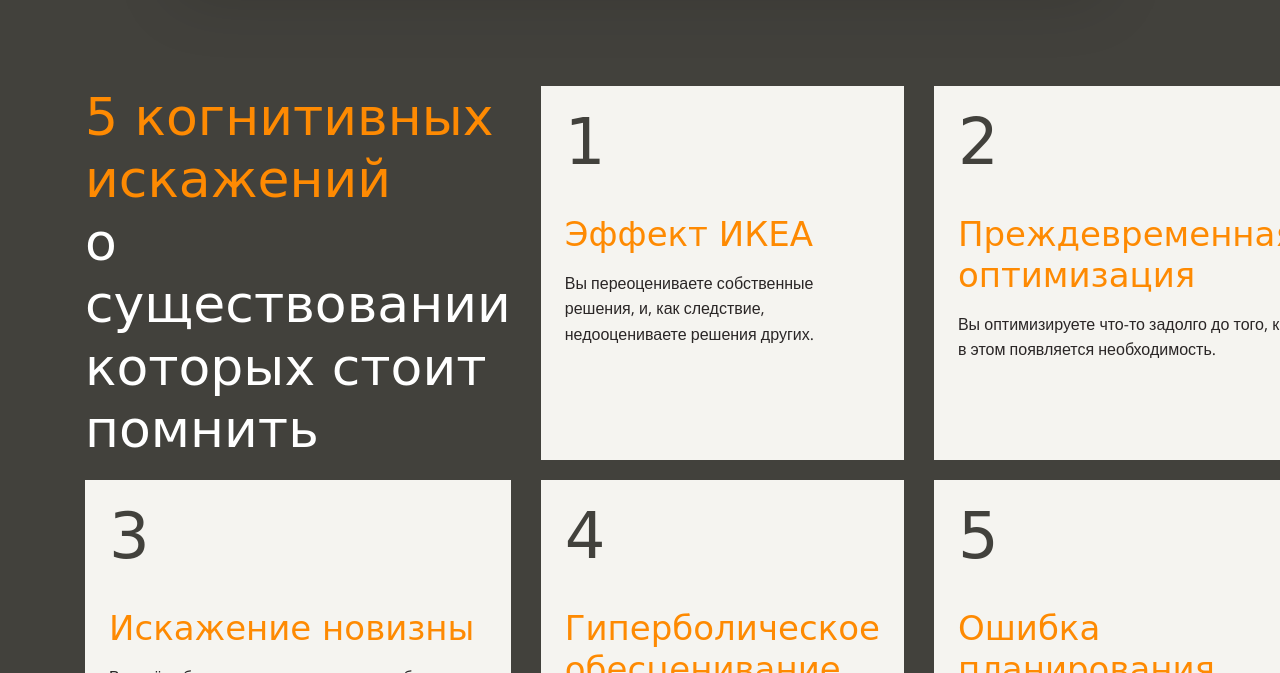
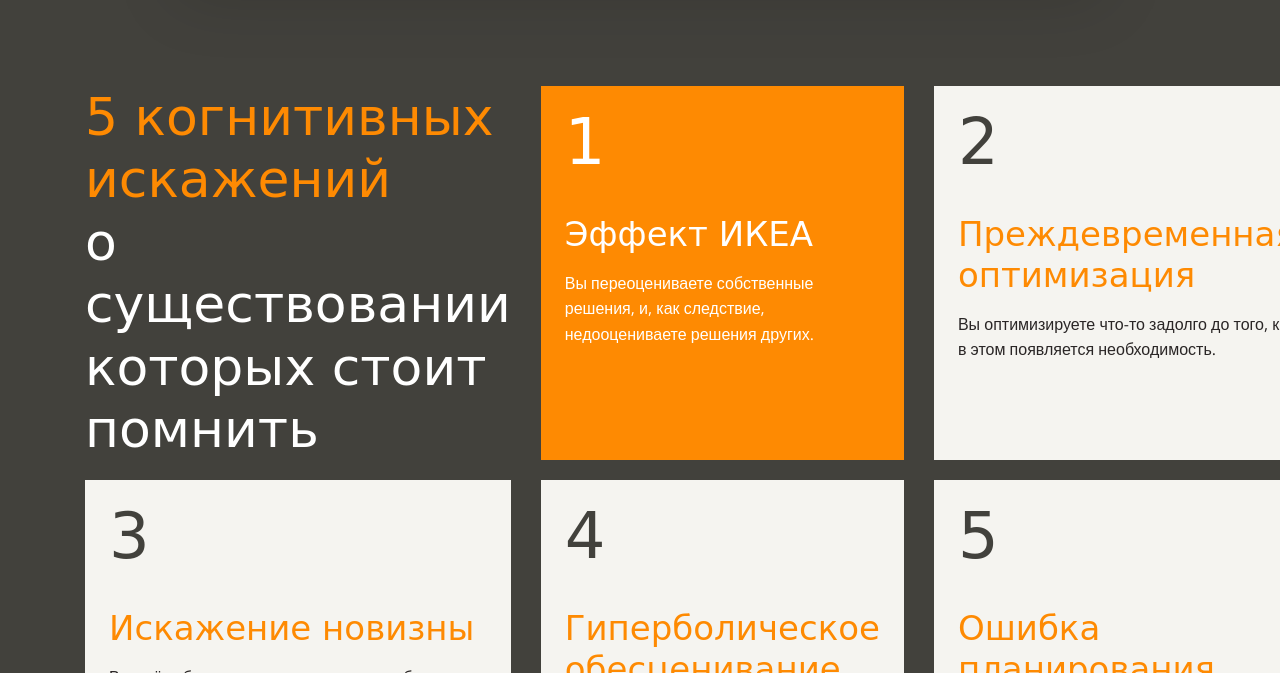
Before and after one commit to VadimFilimonov/layout-designer-project-lvl1, a website: page src/index.html in a window 1280 px wide. In both pictures the pointer is over the element 722 px from the left and 2087 px from the top of the page. Shown: the part 1814-2487 px from the top of the page. Drawn offline with nearby package versions, Linux system fonts and the light colour scheme; a web font is replaced by a local one.

Commit message:
Add styles for hover

```diff
--- a/src/styles/card.css
+++ b/src/styles/card.css
@@ -16,6 +16,14 @@
   padding: 24px;
 
   background-color: var(--color-light);
+
+  transition: 0.2s;
+}
+
+.card:hover {
+  color: var(--color-white);
+
+  background-color: var(--color-main);
 }
 
 .card::before {
@@ -28,12 +36,22 @@
   font-family: var(--font-title);
   line-height: 1;
 
+  transition: 0.2s;
+
   content: counter(navigation);
   counter-increment: navigation;
 }
 
+.card:hover::before {
+  color: var(--color-white);
+}
+
 .card-title {
   margin: 0 0 16px;
+}
+
+.card:hover .card-title {
+  color: var(--color-white);
 }
 
 .card-link {
--- a/src/styles/form.css
+++ b/src/styles/form.css
@@ -41,6 +41,12 @@
   background-color: var(--color-main);
   border: 0;
   cursor: pointer;
+
+  transition: 0.2s;
+}
+
+.form-submit:hover {
+  background-color: #ea7600;
 }
 
 .form-submit::before {
--- a/src/styles/style.css
+++ b/src/styles/style.css
@@ -65,6 +65,8 @@ h3 {
 
 a {
   color: inherit;
+
+  transition: 0.2s;
 }
 
 header img {
@@ -88,6 +90,10 @@ header img {
   text-decoration: none;
 
   background-color: var(--color-main);
+}
+
+.button:hover {
+  background-color: #ea7600;
 }
 
 .columns {
```
